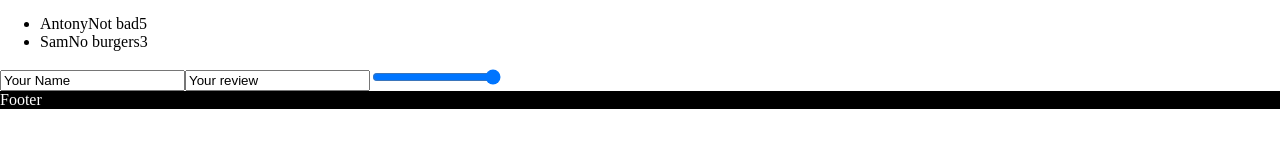
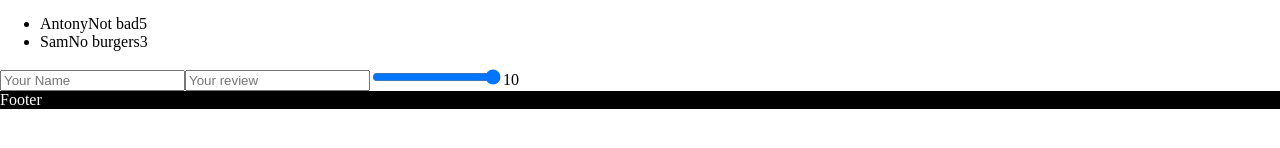
Before and after one commit to DaniilDorovenko/restaurants-app, a React (Vite) app: page / in a window 1280 px wide. Shown: the part 330-478 px from the top of the page. Built offline with nearby package versions, Linux system fonts and the light colour scheme.

Commit message:
placeolder added

```diff
--- a/src/components/review-form/component.jsx
+++ b/src/components/review-form/component.jsx
@@ -25,7 +25,13 @@ function reducer(state, action) {
     throw Error('Unknown action: ' + action.type);
 }
 
-const initialState = { name: 'Your Name', text: 'Your review', rating: 10 };
+const initialState = {
+    name: '',
+    name_placeholder: 'Your Name',
+    text: '',
+    text_placeholder: 'Your review',
+    rating: 10
+};
 
 export const ReviewForm = ({ reviews }) => {
     const [state, dispatch] = useReducer(reducer, initialState);
@@ -33,7 +39,7 @@ export const ReviewForm = ({ reviews }) => {
     function handleNameInputChange(event) {
         dispatch({
             type: 'changed_name',
-            nextName: event.target.value
+            name: event.target.value
 
         });
     }
@@ -41,14 +47,14 @@ export const ReviewForm = ({ reviews }) => {
     function handleTextInputChange(event) {
         dispatch({
             type: 'changed_text',
-            nextName: event.target.value
+            text: event.target.value
         });
     }
 
     function handleRatingInputChange(event) {
         dispatch({
             type: 'changed_rating',
-            nextName: event.target.value
+            rating: event.target.value
         });
     }
 
@@ -57,12 +63,14 @@ export const ReviewForm = ({ reviews }) => {
             <input
                 id="name"
                 type='text'
+                placeholder={state.name_placeholder}
                 value={state.name}
                 onChange={handleNameInputChange}
             />
             <input
                 id="text"
                 type='text'
+                placeholder={state.text_placeholder}
                 value={state.text}
                 onChange={handleTextInputChange}
             />
@@ -74,6 +82,7 @@ export const ReviewForm = ({ reviews }) => {
                 max='10'
                 onChange={handleRatingInputChange}
             />
+            <label htmlFor="rating">{state.rating}</label>
         </div>
     )
 };
```
